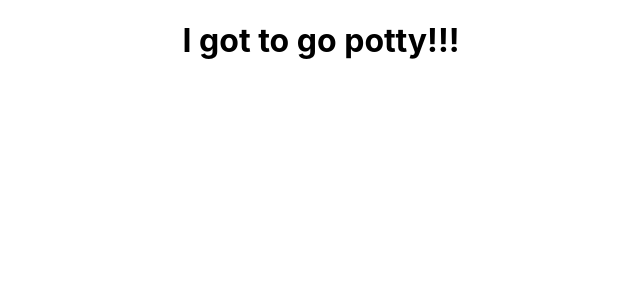
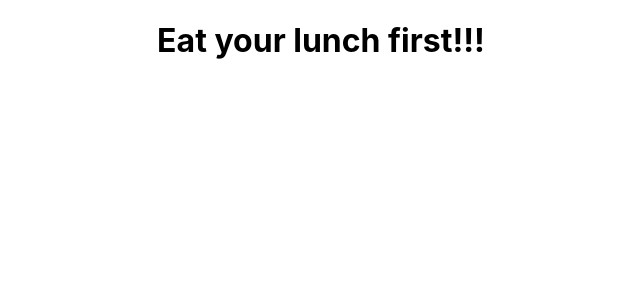
Before and after one commit to noribang/07_react_components_props, a React (Create React App) app: page / in a window 1280 px wide. Shown: the top 300 px of the page, without its empty margins (319-959 px from the left). Built offline with nearby package versions, Linux system fonts and the light colour scheme.

Commit message:
Added jsx as variable.

```diff
--- a/src/index.js
+++ b/src/index.js
@@ -4,12 +4,21 @@ import './index.css';
 import App from './App';
 import reportWebVitals from './reportWebVitals';
 
+// const root = ReactDOM.createRoot(document.getElementById('root'));
+// root.render(
+//     <App />
+//   );
+
+// JSX - JavaScript XML
+// Babel transpiles JSX to JavaScript.
+const element = <h1 id="header" className="App">Eat your lunch first!!!</h1>;
+
 const root = ReactDOM.createRoot(document.getElementById('root'));
 root.render(
-  <React.StrictMode>
-    <App />
-  </React.StrictMode>
+  element
+  // <h1>Eat your fries!!!</h1>
 );
+
 
 // If you want to start measuring performance in your app, pass a function
 // to log results (for example: reportWebVitals(console.log))
```
